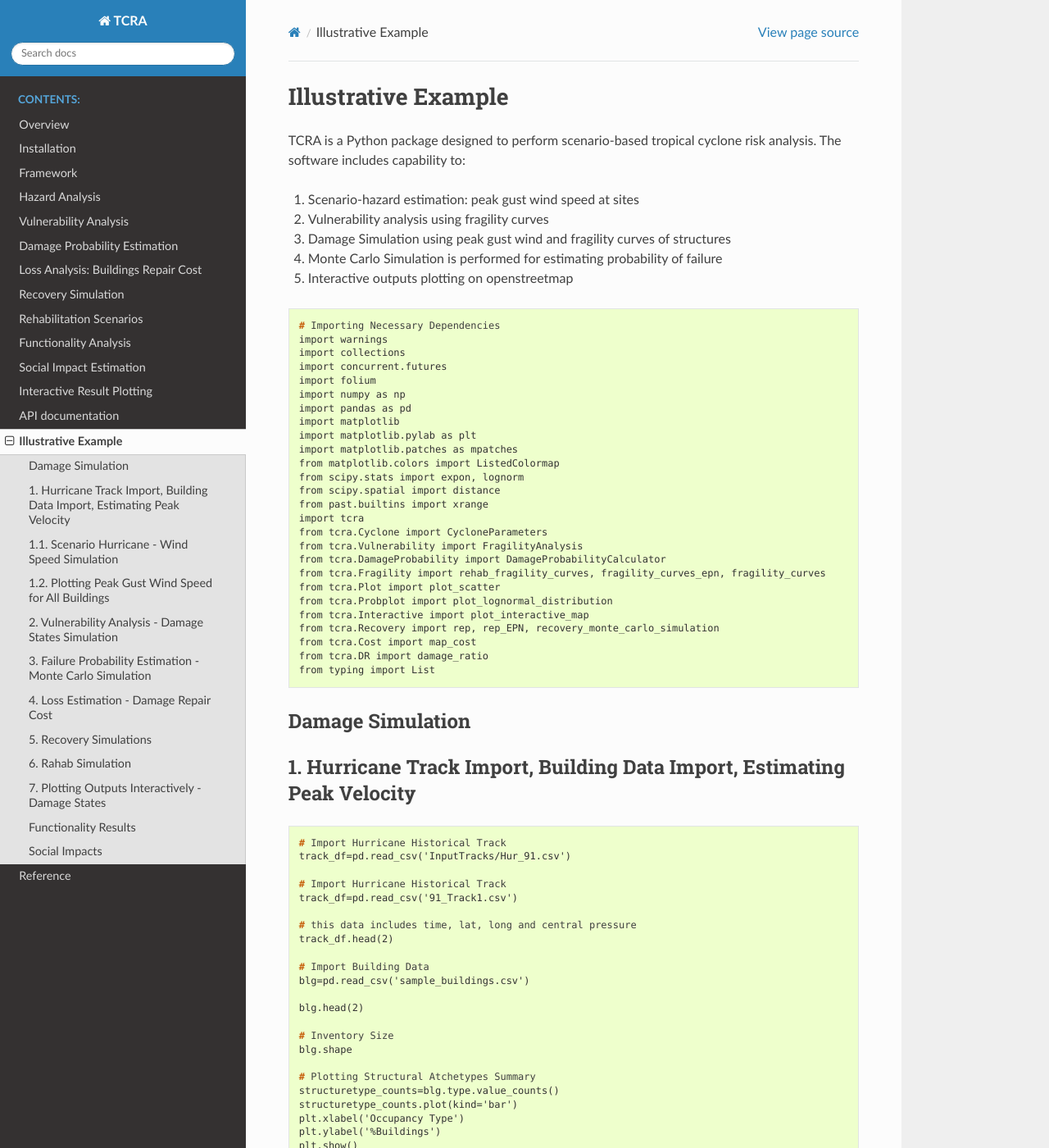
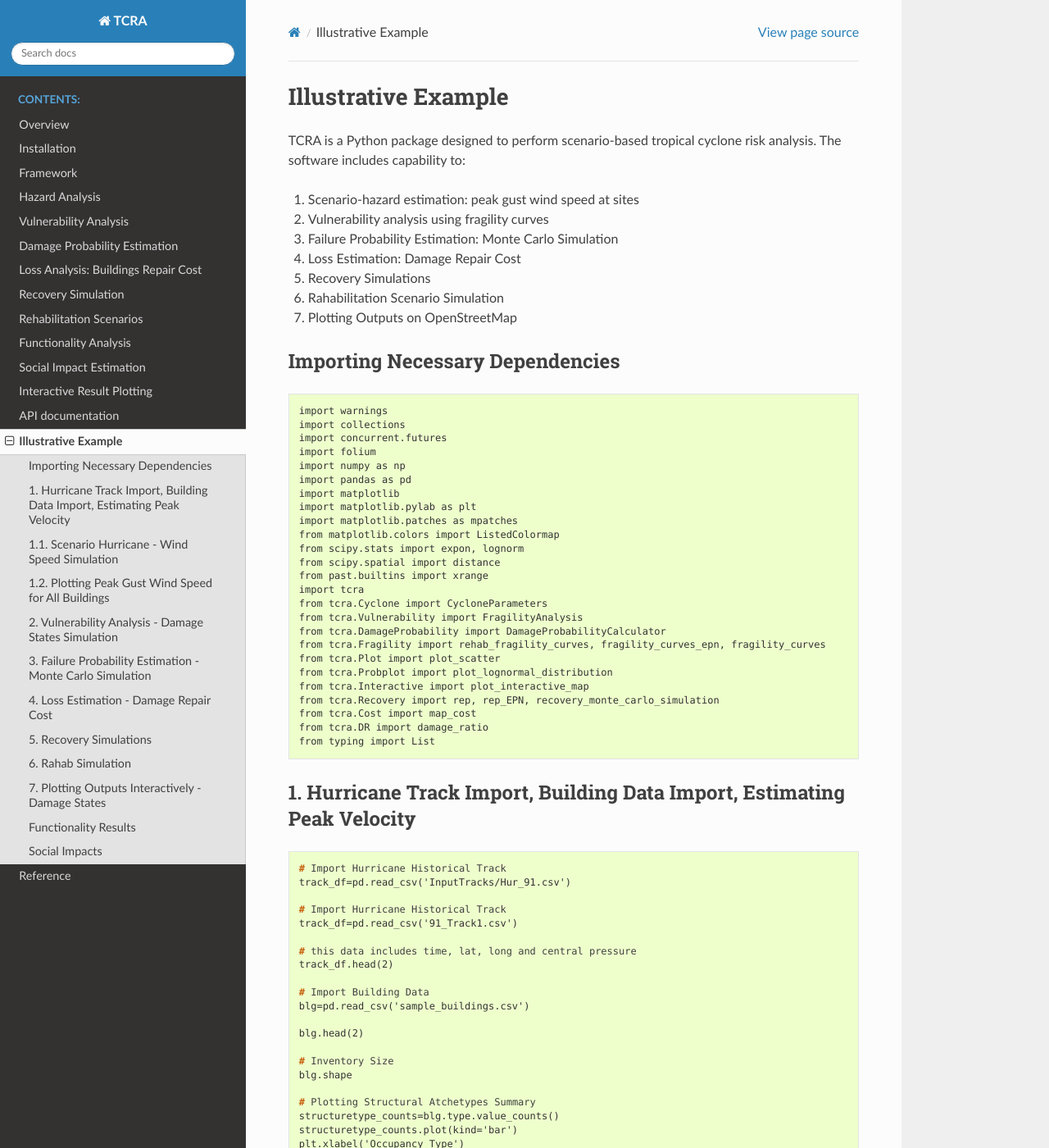
Before and after one commit to rxm562/TCRA, a Sphinx documentation site: the page built from docs/source/example.rst, in a window 1280 px wide and 1400 px high. Shown: the whole window at 82% size. Built offline with Sphinx 7.4.7 and the Read the Docs theme 2.0.0, drawn with Linux system fonts in a browser that asks for light colours.

Commit message:
Update example.rst

```diff
--- a/docs/source/example.rst
+++ b/docs/source/example.rst
@@ -8,14 +8,17 @@
 
 1. Scenario-hazard estimation: peak gust wind speed at sites
 2. Vulnerability analysis using fragility curves
-3. Damage Simulation using peak gust wind and fragility curves of structures
-4. Monte Carlo Simulation is performed for estimating probability of failure
-5. Interactive outputs plotting on openstreetmap
+3. Failure Probability Estimation: Monte Carlo Simulation
+4. Loss Estimation: Damage Repair Cost
+5. Recovery Simulations
+6. Rahabilitation Scenario Simulation
+7. Plotting Outputs on OpenStreetMap
 
 
+Importing Necessary Dependencies
+---------------------
 .. code-block:: console
 
-  # Importing Necessary Dependencies
   import warnings
   import collections
   import concurrent.futures
@@ -42,8 +45,6 @@
   from tcra.DR import damage_ratio
   from typing import List
 
-Damage Simulation
--------------------
 
 1. Hurricane Track Import, Building Data Import, Estimating Peak Velocity
 ---------------------
```
